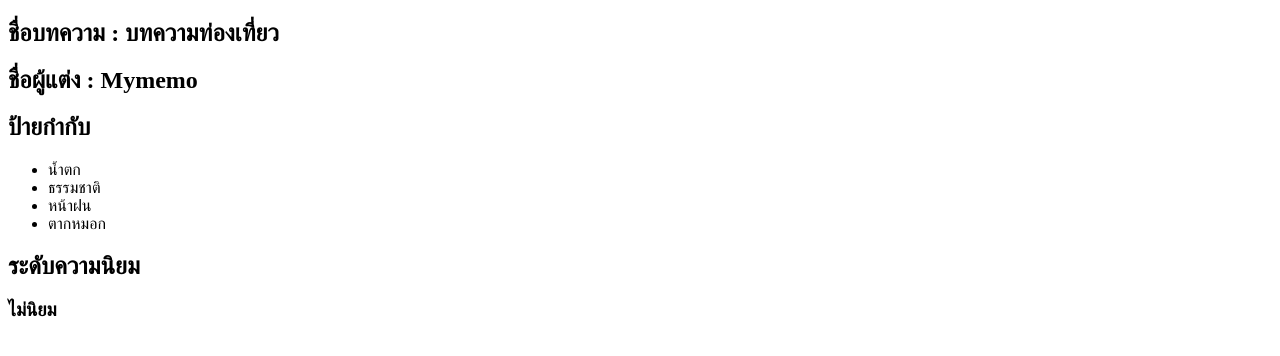
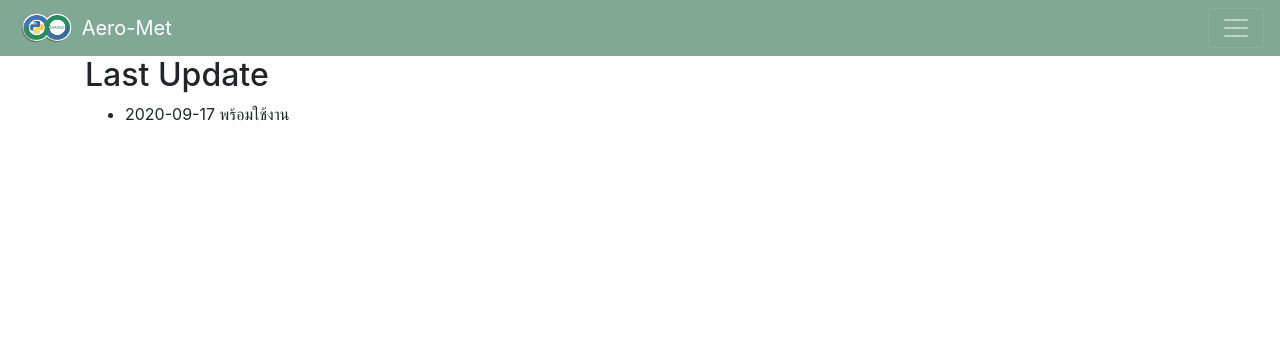
Before and after one commit to kiritojung/airmet, a Django app: page / in a window 1280 px wide. Shown: the top 356 px of the page. Run offline with Django 3.2, Linux system fonts and the light colour scheme; some libraries are stand-ins or nearby versions.

Commit message:
set image and nav bar
ok

```diff
--- a/aero/settings.py
+++ b/aero/settings.py
@@ -121,6 +121,6 @@ USE_TZ = True
 # https://docs.djangoproject.com/en/3.1/howto/static-files/
 
 STATIC_URL = '/static/'
-
+STATICFILES_DIRS = [ BASE_DIR / 'static' ]
 #Activate Django-Heroku
 django_heroku.settings(locals())
--- a/aero/urls.py
+++ b/aero/urls.py
@@ -20,4 +20,5 @@ from aerocompute import views
 urlpatterns = [
     path('admin/', admin.site.urls),
     path('', views.hello),
+	path('page1', views.page1),
 ]
--- a/aerocompute/views.py
+++ b/aerocompute/views.py
@@ -2,11 +2,12 @@ from django.shortcuts import render
 
 # Create your views here.
 def hello(request):
-    tags = ['น้ำตก', 'ธรรมชาติ', 'หน้าฝน', 'ตากหมอก']
+    tags = [
+				'2020-09-17 พร้อมใช้งาน'
+			]
     return render(request, '../templates/index.html',
-        {
-            'name':'บทความท่องเที่ยว',
-            'author':'Mymemo',
+		{
             'tags':tags,
-			'rating':3
         })
+def page1(request):
+	return render(request, '../templates/page1.html')
--- a/templates/index.html
+++ b/templates/index.html
@@ -1,25 +1,9 @@
-
-<!DOCTYPE html>
-<html lang="en">
-<head>
-    <meta charset="UTF-8">
-    <meta name="viewport" content="width=device-width, initial-scale=1.0">
-    <title>Document</title>
-</head>
-<body>
-	<h2>ชื่อบทความ : {{ name }}</h2>
-	<h2>ชื่อผู้แต่ง : {{ author }}</h2>
-	<h2>ป้ายกำกับ</h2>
+{% extends 'layout.html' %}
+{% block content %}
+	<h2>Last Update</h2>
 	<ul>
 		{% for tag in tags %}
 			<li>{{ tag }}</li>
 		{% endfor %}
 	</ul>
-	<h2>ระดับความนิยม</h2>
-	{% if rating > 3 %}
-		<h3>ดีมาก</h3>
-	{% else %}
-		<h3>ไม่นิยม</h3>
-	{% endif %}
-</body>
-</html>
+{% endblock %}
--- /dev/null
+++ b/templates/layout.html
@@ -0,0 +1,48 @@
+{% load static %}
+<!DOCTYPE html>
+<html lang="en">
+<head>
+    <meta charset="UTF-8">
+    <meta name="viewport" content="width=device-width, initial-scale=1.0">
+	<title>Document</title>
+	<!-- Bootstrap CSS -->
+    <link rel="stylesheet" href="https://stackpath.bootstrapcdn.com/bootstrap/4.4.1/css/bootstrap.min.css" integrity="sha384-Vkoo8x4CGsO3+Hhxv8T/Q5PaXtkKtu6ug5TOeNV6gBiFeWPGFN9MuhOf23Q9Ifjh" crossorigin="anonymous">
+     <!-- Optional JavaScript -->
+    <!-- jQuery first, then Popper.js, then Bootstrap JS -->
+    <script src="https://code.jquery.com/jquery-3.4.1.slim.min.js" integrity="sha384-J6qa4849blE2+poT4WnyKhv5vZF5SrPo0iEjwBvKU7imGFAV0wwj1yYfoRSJoZ+n" crossorigin="anonymous"></script>
+    <script src="https://cdn.jsdelivr.net/npm/popper.js@1.16.0/dist/umd/popper.min.js" integrity="sha384-Q6E9RHvbIyZFJoft+2mJbHaEWldlvI9IOYy5n3zV9zzTtmI3UksdQRVvoxMfooAo" crossorigin="anonymous"></script>
+    <script src="https://stackpath.bootstrapcdn.com/bootstrap/4.4.1/js/bootstrap.min.js" integrity="sha384-wfSDF2E50Y2D1uUdj0O3uMBJnjuUD4Ih7YwaYd1iqfktj0Uod8GCExl3Og8ifwB6" crossorigin="anonymous"></script>
+
+</head>
+<body>
+  <nav class="navbar navbar-dark" style="background-color: #80a895;">
+  <a class="navbar-brand" href="#">
+    <img src="{% static 'IMG_1028.jpg' %}" width="60" height="30" class="d-inline-block align-top" alt="">
+    Aero-Met
+</a>
+  <button class="navbar-toggler" type="button" data-toggle="collapse" data-target="#navbarNavDropdown" aria-controls="navbarNavDropdown" aria-expanded="false" aria-label="Toggle navigation">
+    <span class="navbar-toggler-icon"></span>
+  </button>
+  <div class="collapse navbar-collapse" id="navbarNavDropdown">
+    <ul class="navbar-nav">
+      <li class="nav-item">
+        <a class="nav-link" href="http://aero-met.herokuapp.com" style="color: white;">Home <span class="sr-only">(current)</span></a>
+	</li>
+      <li class="nav-item dropdown">
+        <a class="nav-link dropdown-toggle" href="#" id="navbarDropdownMenuLink" data-toggle="dropdown" aria-haspopup="true" aria-expanded="false" style="color: white;">
+         โปรแกรมคำนวณ
+        </a>
+        <div class="dropdown-menu" aria-labelledby="navbarDropdownMenuLink">
+			<a class="dropdown-item" href="/page1">Pressure from Table 3.12.2</a>
+        </div>
+      </li>
+    </ul>
+  </div>
+</nav>
+<div class="container">
+	{% block content %}
+
+	{% endblock %}
+</div>
+</body>
+</html>
--- /dev/null
+++ b/templates/page1.html
@@ -0,0 +1,4 @@
+{% extends 'layout.html' %}
+{% block content %}
+	<h2>page1</h2>
+{% endblock %}
```
Also changed, not shown: templates/blankHTML.html (added, +12 -0 lines), static/IMG_1028.jpg (added), static/logo.PNG (added).
